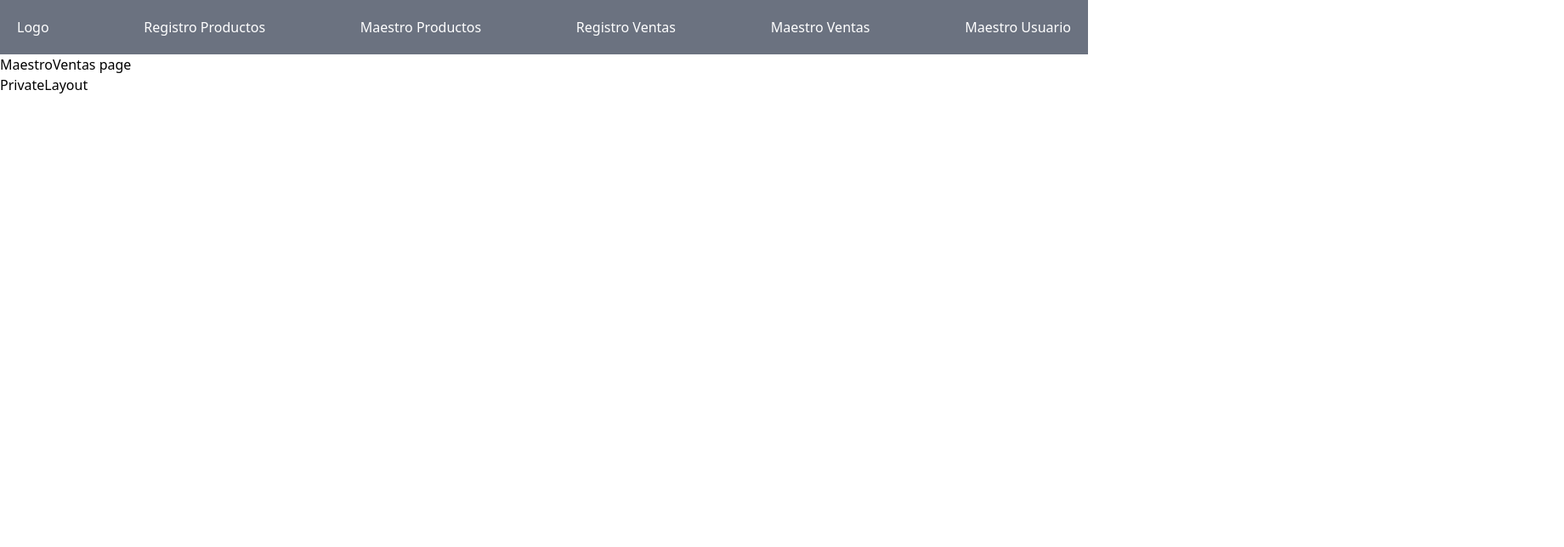
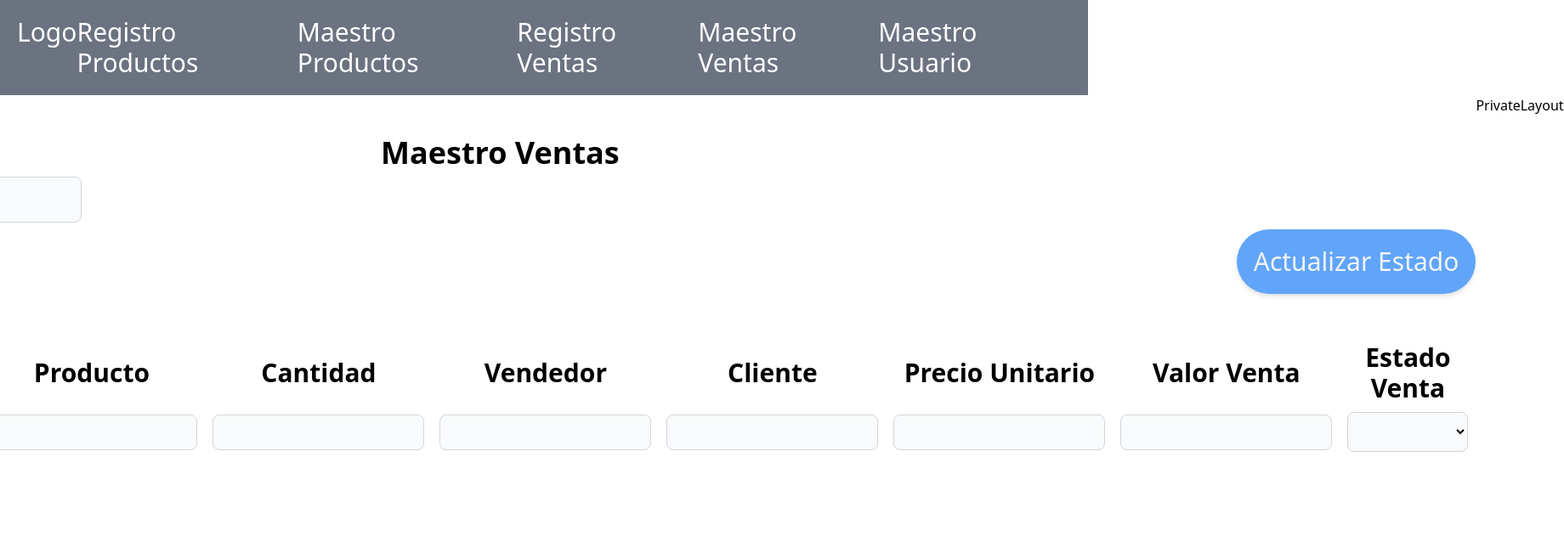
Before and after one commit to JhonHayden/WebTradingProject, a React (Create React App) app: page /administracion/maestroventas in a window 1280 px wide. Shown: the top 644 px of the page at 85% size, 1840 px wide, since content can reach past the window. Built offline with nearby package versions, Linux system fonts and the light colour scheme.

Commit message:
Contenido del maestro de ventas terminado solo html basico y css simple

```diff
--- a/src/components/Navbar.jsx
+++ b/src/components/Navbar.jsx
@@ -4,30 +4,30 @@ const Navbar = () => {
     return (
         <nav className='bg-gray-500'>
            <ul className='flex justify-between m-5 text-white'>
-               <li>
+               <li className='text-3xl'>
                    Logo
                </li>
-               <li >
+               <li className='text-3xl'>
                    <Link to= '/administracion/registroproductos'>
                         Registro Productos
                    </Link>
                 </li>
-               <li>
+               <li className='text-3xl'>
                    <Link to= '/administracion/maestroproductos'>
                         Maestro Productos
                    </Link>
                 </li>
-               <li>
+               <li className='text-3xl'>
                     <Link to= '/administracion/registroventas'>
                         Registro Ventas
                    </Link>
                 </li>
-               <li>
+               <li className='text-3xl'>
                    <Link to= '/administracion/maestroventas'>
                         Maestro Ventas
                    </Link>
                 </li>
-               <li>
+               <li className='text-3xl'>
                     <Link to= '/administracion/maestrousuario'>
                         Maestro Usuario
                    </Link>
--- a/src/layouts/PrivateLayout.jsx
+++ b/src/layouts/PrivateLayout.jsx
@@ -7,7 +7,7 @@ const PrivateLayout = ({children}) => {
         <div className='flex flex-col justify-between h-screen '>
             <Navbar/>
             <div className='h-full'>
-                <main className='h-full'>
+                <main className='h-full flex justify-center'>
                     {children}
                     PrivateLayout
                 </main>
--- a/src/pages/administracion/MaestroVentas.jsx
+++ b/src/pages/administracion/MaestroVentas.jsx
@@ -1,9 +1,77 @@
 import React from 'react'
+
+
 
 const MaestroVentas = () => {
     return (
         <div>
-            MaestroVentas page
+            <div className='flex flex-col '>
+                <h1 className=' text-center font-extrabold text-4xl mt-12'>
+                    Maestro Ventas
+                </h1>
+
+                    <form className='text-3xl font-bold'>
+                        <label htmlFor="buscar">
+                            Buscar Venta
+                            <input name='buscar'
+                            id="buscar"
+                            type="text"
+                            onKeyDown=""
+                            className='bg-gray-50 border border-gray-300 p-2 rounded-lg m-2' />
+
+                        </label>
+
+                    </form>
+                    <button
+                        type='button'
+                        className='  self-end text-3xl bg-blue-400 p-5 mb-14 rounded-full shadow-md hover:bg-blue-900 text-gray-100'
+
+                    >Actualizar Estado</button>
+
+            </div>
+            <div>
+                <table >
+                    <tr >
+                        <th className='text-3xl'>Codigo Venta</th>
+                        <th className='text-3xl'>Fecha</th>
+                        <th className='text-3xl'>Producto</th>
+                        <th className='text-3xl'>Cantidad</th>
+                        <th className='text-3xl' >Vendedor</th>
+                        <th className='text-3xl'>Cliente</th>
+                        <th className='text-3xl'>Precio Unitario</th>
+                        <th className='text-3xl'>Valor Venta</th>
+                        <th className='text-3xl'>Estado Venta</th>
+                    </tr>
+                    <tbody>
+                        <tr>
+
+                            <td><input className='bg-gray-50 border border-gray-300 p-2 rounded-lg m-2' type="text" name="" id="" /></td>
+                            <td><input className='bg-gray-50 border border-gray-300 p-2 rounded-lg m-2' type="text" name="" id="" /></td>
+                            <td><input className='bg-gray-50 border border-gray-300 p-2 rounded-lg m-2' type="text" name="" id="" /></td>
+                            <td><input className='bg-gray-50 border border-gray-300 p-2 rounded-lg m-2' type="text" name="" id="" /></td>
+                            <td><input className='bg-gray-50 border border-gray-300 p-2 rounded-lg m-2' type="text" name="" id="" /></td>
+                            <td><input className='bg-gray-50 border border-gray-300 p-2 rounded-lg m-2' type="text" name="" id="" /></td>
+                            <td><input className='bg-gray-50 border border-gray-300 p-2 rounded-lg m-2' type="text" name="" id="" /></td>
+                            <td><input className='bg-gray-50 border border-gray-300 p-2 rounded-lg m-2' type="text" name="" id="" /></td>
+                            {/* Drop-down list */}
+                            <td>
+                                <select className='bg-gray-50 border border-gray-300 p-2 rounded-lg m-2 text-xl' type="text" name="" id="">
+                                    <option value="">
+                                    </option>
+                                    <option value="proceso">En Proceso
+                                    </option>
+                                    <option value="entregada">Entregada
+                                    </option>
+                                    <option value="cancelada">Cancelada
+                                    </option>
+                                </select>
+                            </td>
+                        </tr>
+                    </tbody>
+
+                </table>
+
+            </div>
         </div>
     )
 }
--- a/src/pages/administracion/RegistroProductos.jsx
+++ b/src/pages/administracion/RegistroProductos.jsx
@@ -5,7 +5,7 @@ const RegistroProductos = () => {
         <div>
             RegistroProductos page
 
-            <form className='flex flex-col' >
+            <form className='flex flex-col text-3xl' >
                 <label htmlFor="codigoProducto">Codigo Producto: </label>
                 <input type="text" name='codigoProducto' />
                 <label htmlFor="descripcionProduct">Descripción Producto</label>
```
Also changed, not shown: src/styles/styles.css (line endings or trailing spaces).
